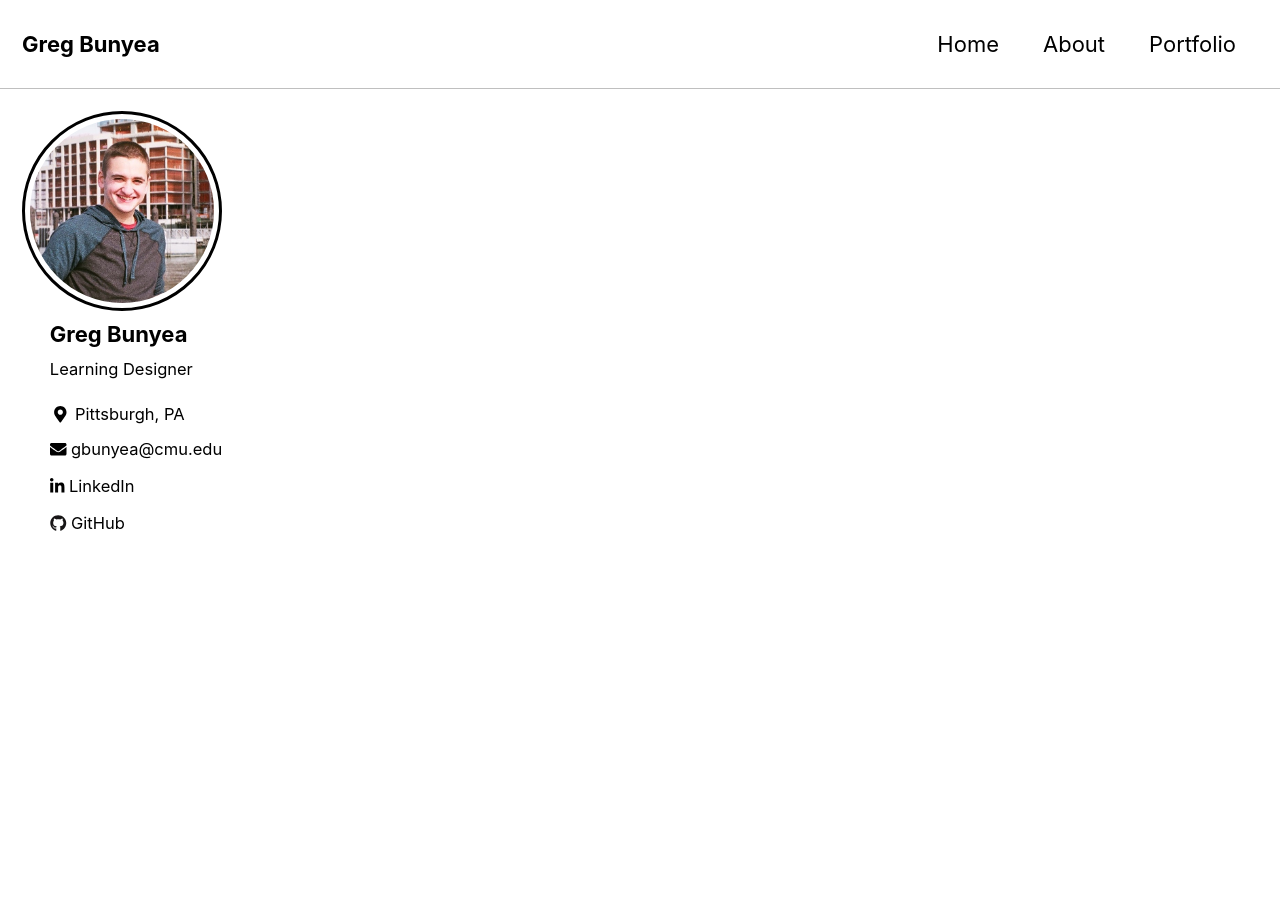
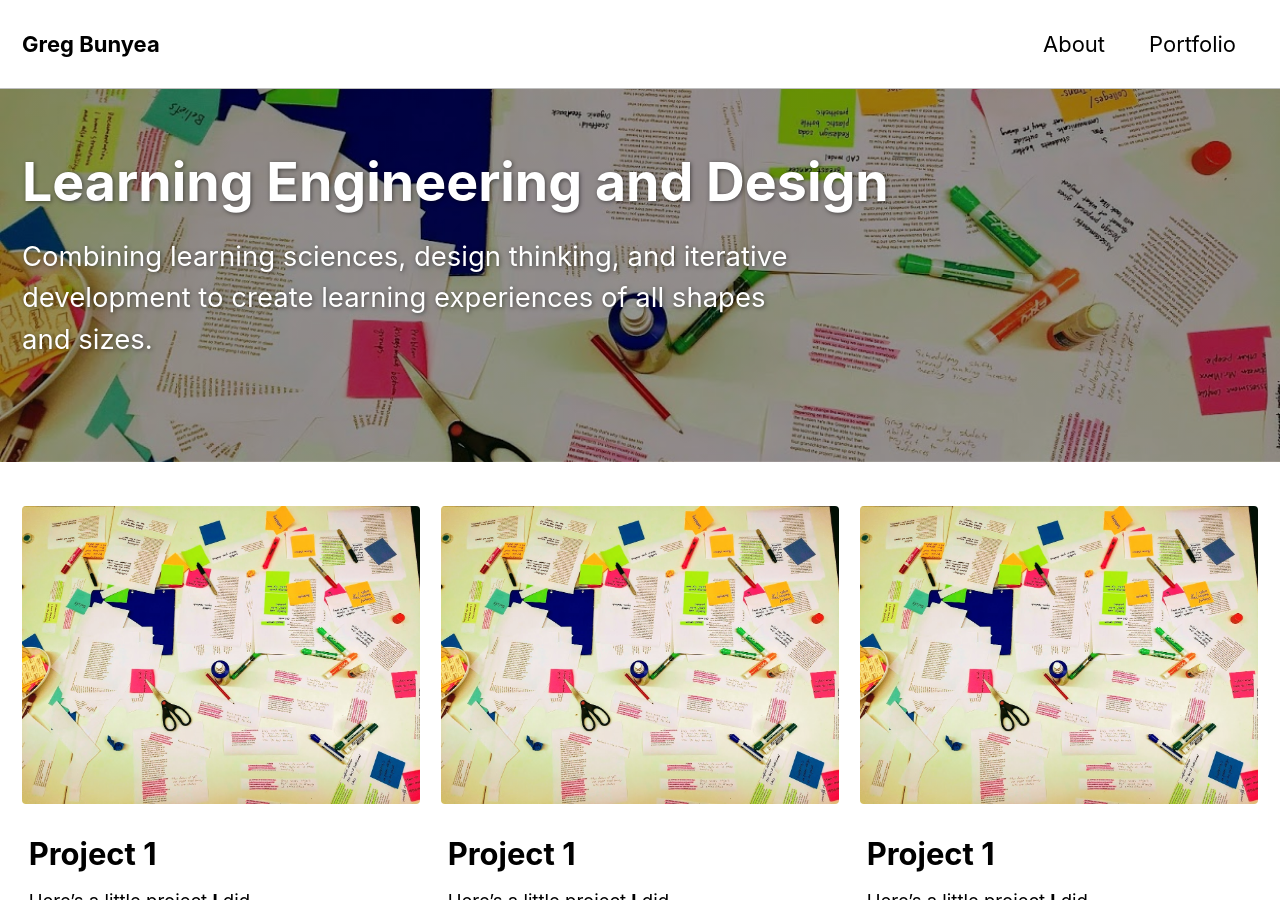
Before and after one commit to gjbunyea/www, a Jekyll site: the page built from index.md, in a window 1280 px wide and 900 px high. Built offline with Jekyll 4.4.1, drawn with Linux system fonts in a browser that asks for light colours; cached includes are drawn as plain includes; nearby versions of some CDN libraries; the list of posts is cut into pages by our own code; some of the changed text lies outside the part shown.

```diff
--- a/Gemfile
+++ b/Gemfile
@@ -29,4 +29,5 @@ gem 'wdm', '>= 0.1.0' if Gem.win_platform?
 #
 # If you have any other plugins, put them here!
 group :jekyll_plugins do
+    gem 'jekyll-compose'
 end
--- a/_data/navigation.yml
+++ b/_data/navigation.yml
@@ -1,7 +1,5 @@
 # main links
 main:
-  - title: "Home"
-    url: /
   - title: "About"
     url: /about/
   - title: "Portfolio"
--- a/index.md
+++ b/index.md
@@ -2,6 +2,33 @@
 # Feel free to add content and custom Front Matter to this file.
 # To modify the layout, see https://jekyllrb.com/docs/themes/#overriding-theme-defaults
 
-layout: collection
-author_profile: true
+title: "Learning Engineering and Design"
+layout: splash
+classes:
+ - landing
+date: "2019-02-23"
+
+header:
+    overlay_image: /assets/images/creative-work.jpg
+    overlay_color: "#fce205"
+    overlay_filter: "0.4"
+
+excerpt: "Combining learning sciences, design thinking, and iterative development to create learning experiences of all shapes and sizes."
+
+feature_row:
+-   image_path: /assets/images/creative-work.jpg
+    alt: "test"
+    title: "Project 1"
+    excerpt: "Here's a little project **I** did"
+-   image_path: /assets/images/creative-work.jpg
+    alt: "test"
+    title: "Project 1"
+    excerpt: "Here's a little project **I** did"
+-   image_path: /assets/images/creative-work.jpg
+    alt: "test"
+    title: "Project 1"
+    excerpt: "Here's a little project **I** did"
+
 ---
+
+{% include feature_row %}
```
Also changed, not shown: _drafts/2019-02-23-test.md (added, +4 -0 lines), _portfolio/test.md (+5 -0 lines), assets/images/creative-work.jpg (added).
